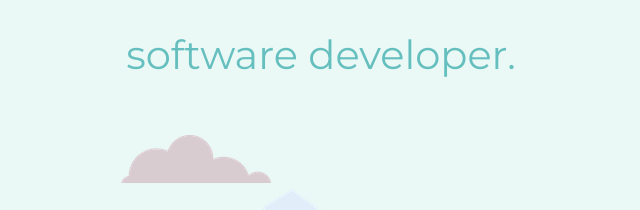
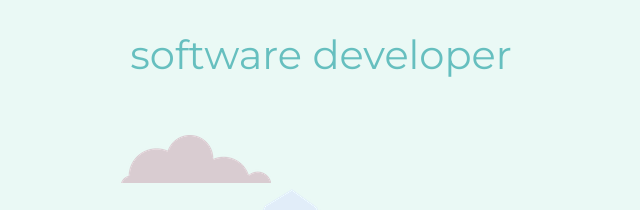
Before and after one commit to Mrigankar1134/portfolio, a plain HTML site: page index.html in a window 1280 px wide. Shown: the part 333-543 px from the top of the page, 319-959 px from the left. Drawn offline with Linux system fonts and the light colour scheme.

Commit message:
changed sub header

```diff
--- a/index.html
+++ b/index.html
@@ -15,7 +15,7 @@
     <div class="top-container">
         <img class="top-cloud" src="images/cloud.png" alt="clouds">
         <h1 class="iam">I'am Mrigankar.</h1>
-        <h2 class="sd">software developer.</h2>
+        <h2 class="sd">software developer</h2>
         <img class="btm-cloud" src="images/cloud.png" alt="clouds">
         <img src="images/mountain.png" alt="mountains">
     </div>
```
